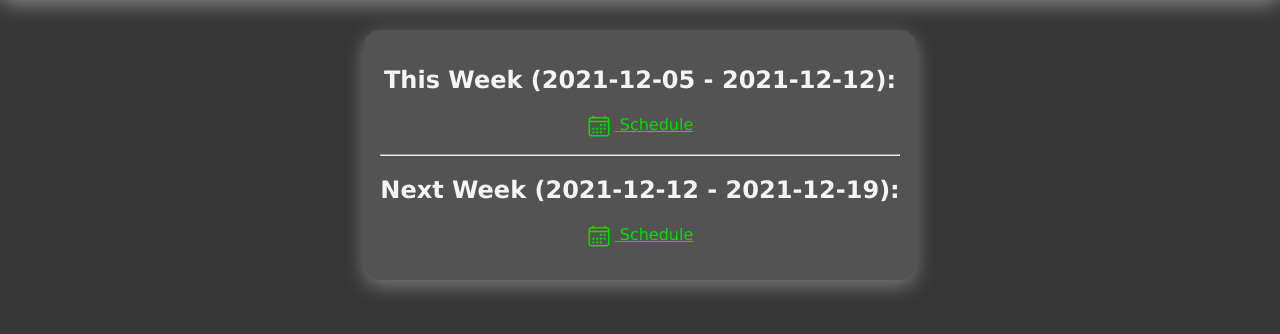
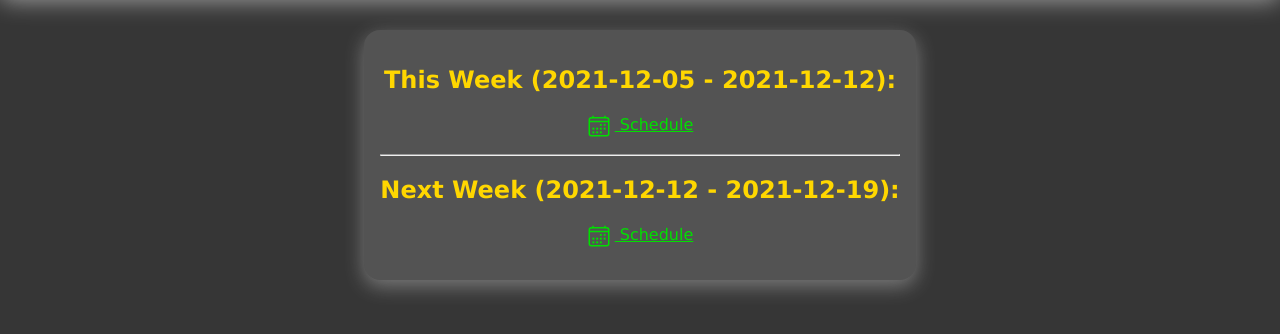
Before and after one commit to peterlor0/CSC350_FALL2021_GROUP, a PHP site: the page made by htdocs/main page/main.php in a window 1280 px wide. Shown: the part 64-398 px from the top of the page. Run offline with PHP 8.4, Linux system fonts and the light colour scheme; the visitor is signed in with stand-in values (Sample User, id 1); data that the repository does not hold is empty.

Commit message:
Update main.css

```diff
--- a/htdocs/main page/main.css
+++ b/htdocs/main page/main.css
@@ -1,5 +1,9 @@
 body{
     text-align: center;
+}
+
+h2{
+    color: gold;
 }
 
 .container{
```
